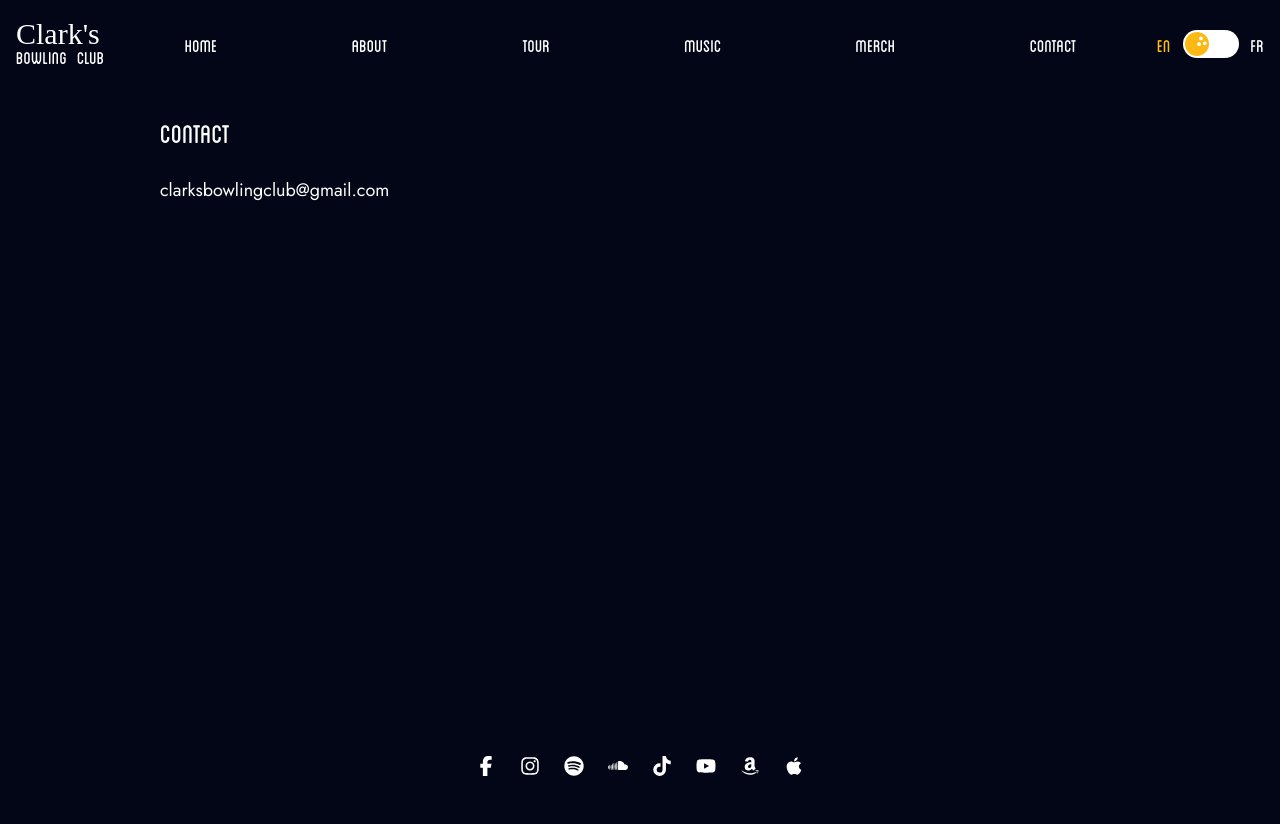
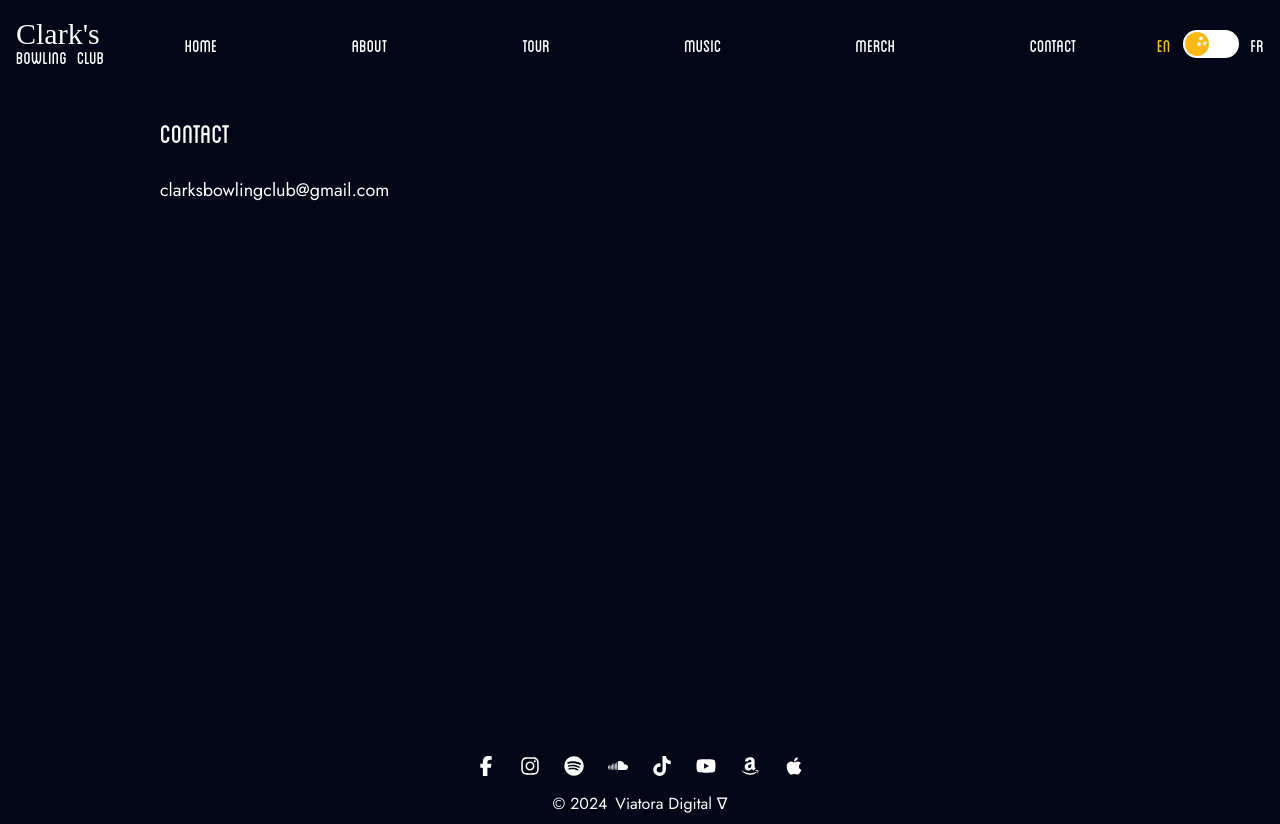
Before and after one commit to viatora/cbc-fe, a React (Vite) app: page /contact in a window 1280 px wide. Before the commit the page ends 800 px from the top, so only its background shows below. Built offline with nearby package versions, Linux system fonts and the light colour scheme; a web font is replaced by a local one.

Commit message:
chore: add viatora in Footer.tsx

```diff
--- a/src/components/Footer/Footer.tsx
+++ b/src/components/Footer/Footer.tsx
@@ -60,8 +60,8 @@ const socialLinks: SocialLink[] = [
 
 export default function Footer() {
   return (
-    <footer className="bg-transparent h-12 flex justify-center align-bottom">
-      <div className="flex flex-wrap justify-center gap-4 px-4 mb-4 h-10 align-bottom">
+    <footer className="bg-transparent h-[4.5rem] flex flex-col justify-center align-bottom">
+      <div className="flex flex-wrap justify-center gap-4 px-4 h-10 align-bottom">
         {socialLinks.map((link) => (
           <a
             key={link.label}
@@ -72,9 +72,14 @@ export default function Footer() {
             aria-label={link.label}
           >
             <link.icon className="w-5 h-5" />
-
           </a>
         ))}
+      </div>
+      <div className="flex flex-row gap-2 justify-center p-2">
+        <p>&copy; 2024</p>
+        <a href="https://viatora.co.uk" className="hover:text-clarks-orange">
+          <p>Viatora Digital &nabla;</p>
+        </a>
       </div>
     </footer>
   );
```
